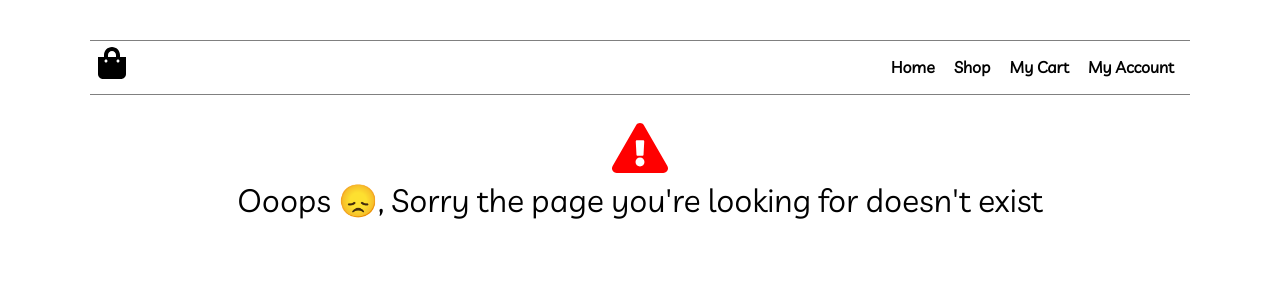
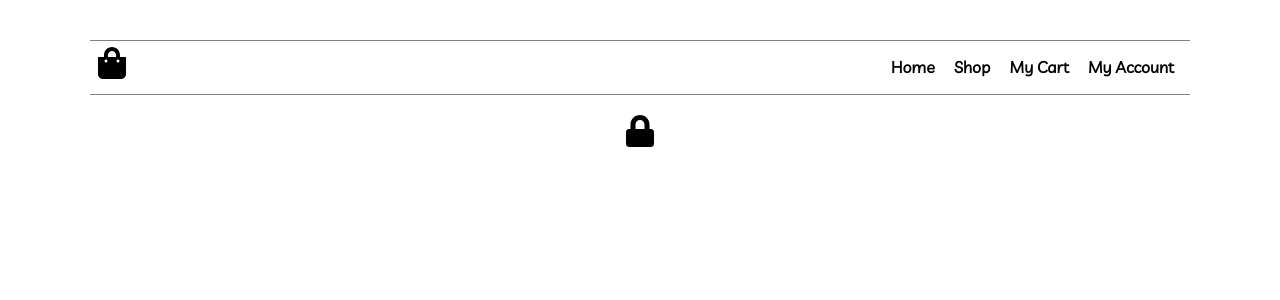
Before and after one commit to albertdugba/react-ecomerce-shop, a React (Create React App) app: page /account-signin in a window 1280 px wide. Shown: the top 300 px of the page. Built offline with nearby package versions, Linux system fonts and the light colour scheme.

Commit message:
routed account page properly

```diff
--- a/src/App.js
+++ b/src/App.js
@@ -4,12 +4,12 @@ import { Route, Switch } from "react-router-dom";
 import "./App.css";
 import { ProductProvider } from "./Components/Context";
 import Navbar from "./Components/Layouts/Navbar";
-// import Banner from "./Components/Layouts/Banner";
 import ShopList from "./Components/ShopList";
 import ProductDetails from "./Components/ProductDetails";
 import HomePage from "./Components/Layouts/HomePage";
 import NotFound from "./Components/Layouts/NotFound";
 import Cart from "./Components/Cart/Cart";
+import AccountSignIn from "./Components/Auth/AccountSignIn";
 // import Footer from "./Components/Layouts/Footer";
 
 class App extends Component {
@@ -24,6 +24,7 @@ class App extends Component {
             <Route exact path="/shop" component={ShopList} />
             <Route exact path="/details/:id" component={ProductDetails} />
             <Route exact path="/cart" component={Cart} />
+            <Route exact path="/account-signin" component={AccountSignIn} />
             <Route component={NotFound} />
           </Switch>
           {/* <Footer /> */}
--- /dev/null
+++ b/src/components/Auth/AccountSignIn.js
@@ -0,0 +1,28 @@
+import React, { Component } from "react";
+import { FaLock } from "react-icons/fa";
+import styled from "styled-components";
+
+class AccountSignIn extends Component {
+  render() {
+    return (
+      <SignIn>
+        <p>
+          <span>
+            <FaLock />
+          </span>{" "}
+        </p>
+
+        <form></form>
+      </SignIn>
+    );
+  }
+}
+
+const SignIn = styled.div`
+  max-width: 900px;
+  margin: 20px auto;
+  text-align: center;
+  font-size: 2rem;
+`;
+
+export default AccountSignIn;
--- a/src/components/Layouts/Navbar.js
+++ b/src/components/Layouts/Navbar.js
@@ -2,6 +2,7 @@ import React from "react";
 import { Link } from "react-router-dom";
 import { FaShoppingBag } from "react-icons/fa";
 import styled from "styled-components";
+
 import "../../App.css";
 
 const Navbar = () => {
@@ -24,7 +25,7 @@ const Navbar = () => {
             <Link to="/cart">My Cart</Link>
           </li>
           <li>
-            <Link to="/account">My Account</Link>
+            <Link to="/account-signin">My Account</Link>
           </li>
         </ul>
       </NavBar>
--- a/src/components/Layouts/NotFound.js
+++ b/src/components/Layouts/NotFound.js
@@ -1,6 +1,9 @@
 import React from "react";
+import styled from "styled-components";
+import { Link } from "react-router-dom";
 import { FaExclamationTriangle } from "react-icons/fa";
-import styled from "styled-components";
+
+import { FaArrowLeft } from "react-icons/fa";
 
 const NotFound = () => {
   return (
@@ -15,6 +18,13 @@ const NotFound = () => {
         </span>
         , Sorry the page you're looking for doesn't exist
       </p>
+      <Link to="/">
+        <button>
+          {" "}
+          <FaArrowLeft />
+          Back Home
+        </button>
+      </Link>
     </FooterContainer>
   );
 };
@@ -23,6 +33,16 @@ const FooterContainer = styled.div`
   max-width: 1000px;
   margin: 25px auto;
   text-align: center;
+
+  button {
+    padding: 0.6rem;
+    border: none;
+    outline: none;
+    border: 1px solid #000;
+    margin-top: 20px;
+    align-items: center;
+    margin: 1rem;
+  }
 `;
 
 export default NotFound;
--- a/src/components/ProductDetails.js
+++ b/src/components/ProductDetails.js
@@ -8,7 +8,7 @@ class ProductDetails extends Component {
   };
 
   componentDidMount() {
-    // I want to select the select product and update the state
+    // I want to select the selected product and update the state
   }
 
   render() {
--- a/src/components/ShopList.js
+++ b/src/components/ShopList.js
@@ -3,13 +3,11 @@ import styled from "styled-components";
 
 import { ProductConsumer } from "./Context";
 import ProductItem from "./ProductItem";
-// import Banner from "./Layouts/Banner";
 import Title from "./Layouts/Title";
 
 const ShopList = () => {
   return (
     <div>
-      {/* <Banner /> */}
       <Title />
       <ProductCard className="product-card">
         <ProductConsumer>
```
